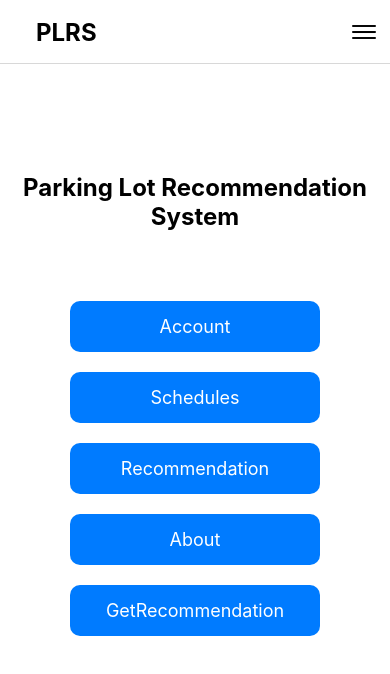
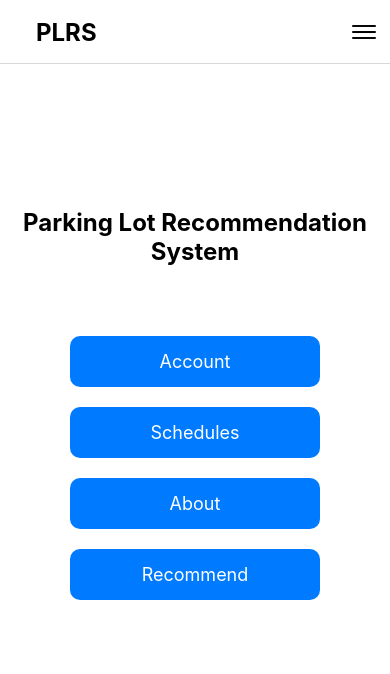
Before and after one commit to lkfau/plrs, a React Native app in the folder app/: screen / in a window 390 px wide. Shown: the top 674 px of the page. Built offline with nearby package versions, Linux system fonts and the light colour scheme.

Commit message:
Get recommendation links to recommendation.

```diff
--- a/app/App.js
+++ b/app/App.js
@@ -10,7 +10,7 @@ import CustomHeader from './CustomHeader';
 import Account from './MyAccount';
 import Schedules from './SavedSchedules';
 import Recommendation from './Recommendation';
-import GetRecommendation from './GetRecommendation';
+import Recommend from './Recommend';
 import About from './About';
 
 const Stack = createStackNavigator();
@@ -23,7 +23,7 @@ const options = [
   { title: 'Schedules', screenName: 'Schedules'},
   { title: 'Recommendation', screenName: 'Recommendation'},
   { title: 'About', screenName: 'About'},
-  { title: 'GetRecommendation', screenName: 'GetRecommendation'},
+  { title: 'Recommend', screenName: 'Recommend'},
 ];
 
 const headerTitle = ({ navigation }) => (
@@ -100,8 +100,8 @@ export default function App() {
           })}
         />
           <Stack.Screen
-          name="GetRecommendation"
-          component={GetRecommendation}
+          name="Recommend"
+          component={Recommend}
           options={({ navigation }) => ({
             title: 'About',
             headerTitle: () => <CustomHeader navigation={navigation} />,
--- a/app/HomePage.js
+++ b/app/HomePage.js
@@ -2,7 +2,7 @@
 import React from 'react';
 import { View, Text, TouchableOpacity, StyleSheet } from 'react-native';
 
-const pageOptions = ['Account', 'Schedules', 'Recommendation', 'About','GetRecommendation']
+const pageOptions = ['Account', 'Schedules', 'About','Recommend']
 
 const HomePage = ({ navigation }) => {
   return (
--- a/app/GetRecommendation.js
+++ b/app/Recommend.js
@@ -5,36 +5,46 @@ import { createMaterialTopTabNavigator } from '@react-navigation/material-top-ta
 import RecommendScheduleSelector from './RecommendScheduleSelector';
 import RecommendBuildingSelector from './RecommendBuildingSelector';
 
-const GetRecommendation = () => {
+const Recommend = () => {
 
-  const [schedules, setSchedules] = useState(null);
-  const [buildings, setBuildings] = useState(null);
-  // const [selectedTab, setSelectedTab] = useState('schedule');
+  // React hooks for managing state
+  const [schedules, setSchedules] = useState(null);// State to store schedules data
+  const [buildings, setBuildings] = useState(null);// State to store buildings data
+  //const [selectedTab, setSelectedTab] = useState('schedule');
 
-  const navigation = useNavigation();
-  const Tab = createMaterialTopTabNavigator();
+  const navigation = useNavigation();// Navigation hook for accessing navigation functions
+  const Tab = createMaterialTopTabNavigator();// Material Top Tab Navigator for tabbed navigation
+
+  const handleNavigateToRecommendation = () => {
+    navigation.navigate('Recommendation'); // Navigate to the 'Recommendation' page
+  };
 
   //Fetching schedule/user data
   async function fetchData() {
     try {
-      const scheduleResponse = await fetch(`http://${process.env.EXPO_PUBLIC_SERVER_IP}/schedules?user_id=1`);
-      const buildingResponse = await fetch(`http://${process.env.EXPO_PUBLIC_SERVER_IP}/buildings`);
+      const scheduleResponse = await fetch(`http://${process.env.EXPO_PUBLIC_SERVER_IP}/schedules?user_id=1`);// Fetch schedules data
+      const buildingResponse = await fetch(`http://${process.env.EXPO_PUBLIC_SERVER_IP}/buildings`);// Fetch buildings data
 
+      // Check if both responses are successful
       if (!scheduleResponse.ok || !buildingResponse.ok)
         throw new Error('Network response was not ok');
 
+      // Parse response data into JSON format
       const scheduleData = await scheduleResponse.json();
       const buildingData = await buildingResponse.json();
 
+      // Update state with fetched data
       setSchedules(scheduleData);
       setBuildings(buildingData);
 
     } catch (error) {
+      // Log and throw error if fetching fails
       console.error('Error fetching data:', error);
       throw error;
     }
   };
 
+  // useEffect hook to fetch data when the component mounts
   useEffect(() => {
     fetchData();
   }, []);
@@ -64,11 +74,12 @@ const GetRecommendation = () => {
           <Text style={styles.buttonText}>Lot vacancy</Text>
         </TouchableOpacity>
       </View>
-      <TouchableOpacity style={styles.button}>
-        <Text style={styles.buttonText}>Get Recommendation</Text>
-      </TouchableOpacity>
-
-
+      <View style={[styles.container, { justifyContent: 'center' }]}>
+        <TouchableOpacity style={styles.button}
+        onPress={handleNavigateToRecommendation}>
+          <Text style={styles.buttonText}>Get Recommendation</Text>
+        </TouchableOpacity>
+      </View>
     </SafeAreaView>
   );
 }
@@ -96,4 +107,4 @@ const styles = StyleSheet.create({
   },
 });
 
-export default GetRecommendation;
+export default Recommend;
```
